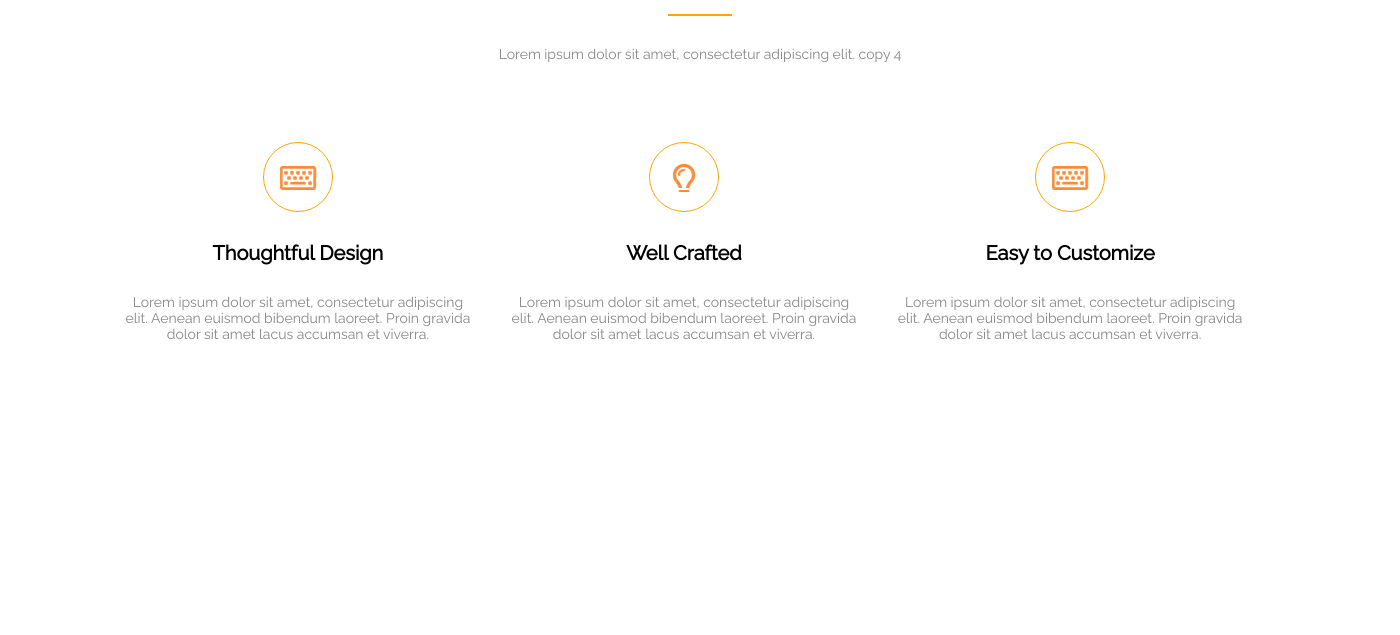
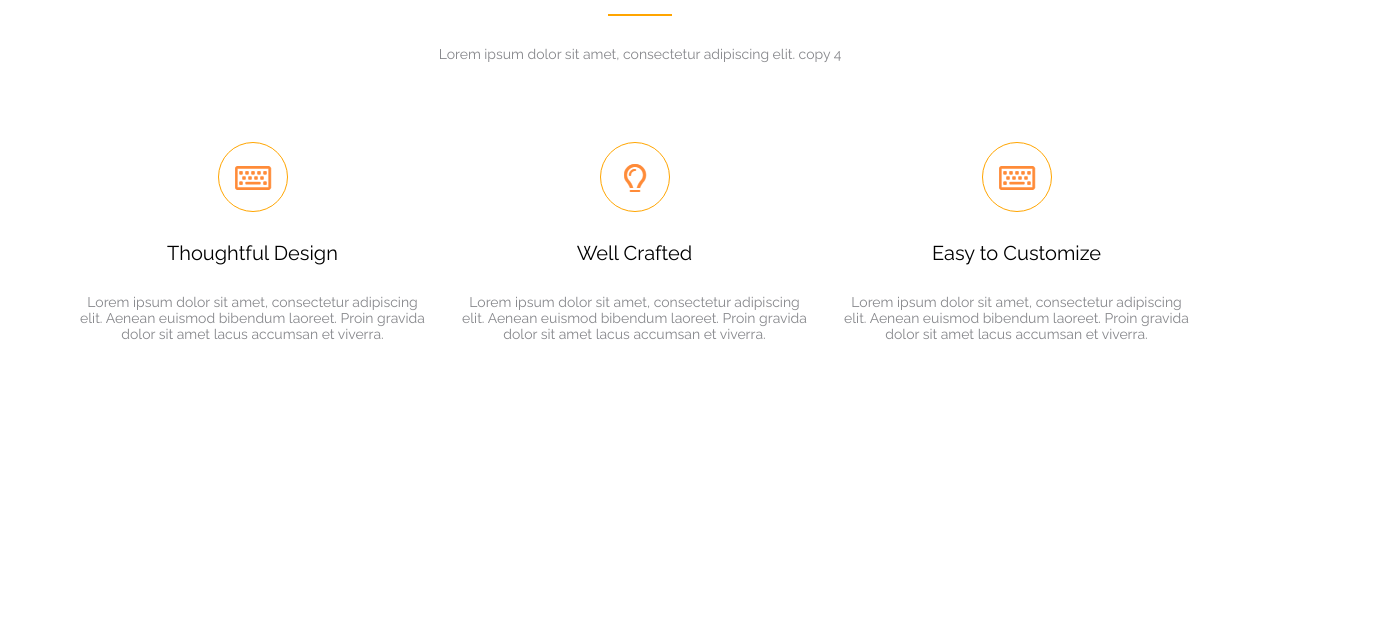
Before and after one commit to wkatkowski/Lesson_2, a plain HTML site: page index.html in a window 1280 px wide. Shown: the part 165-800 px from the top of the page, 1400 px wide, since content can reach past the window. Drawn offline with Linux system fonts and the light colour scheme.

Commit message:
Add files via upload

```diff
--- a/index.html
+++ b/index.html
@@ -8,41 +8,43 @@
     <title>Lesson 2</title>
 </head>
 <body>
-<div class="content">
+    <div class="wrapper">
 
        <div class="heading">
        <h1 class="heading__h">WHY THIS IS AWESOME</h1>
-       </div>
        <div class="rectangle"></div>
        <div><p class="paragraph">Lorem ipsum dolor sit amet, consectetur adipiscing elit. copy 4</p></div>
+       </div>
 
        <div class="content__width">
         <div class="container">
          <div class="circle"></div>
-        <h1 class="heading__hh">Thoughtful Design</h1>
-        <p class="paragraph">Lorem ipsum dolor sit amet, consectetur adipiscing
+         <div class="heading__hh">Thoughtful Design</div>
+         <div class="paragraph">Lorem ipsum dolor sit amet, consectetur adipiscing
              elit. Aenean euismod bibendum laoreet. Proin gravida
-            dolor sit amet lacus accumsan et viverra.</p>
+             dolor sit amet lacus accumsan et viverra.</div>
         </div>
 
         <div class="container">
          <div class="circle circle__1"></div>
-        <h1 class="heading__hh">Well Crafted</h1>
-        <p class="paragraph">Lorem ipsum dolor sit amet, consectetur adipiscing
+        <div class="heading__hh">Well Crafted</div>
+         <div class="paragraph">Lorem ipsum dolor sit amet, consectetur adipiscing
              elit. Aenean euismod bibendum laoreet. Proin gravida
-            dolor sit amet lacus accumsan et viverra.</p>
+             dolor sit amet lacus accumsan et viverra.</div>
         </div>
 
-       <div class="container">
+        <div class="container container__last">
          <div class="circle circle__2"></div>
-        <h1 class="heading__hh">Easy to Customize</h1>
-        <p class="paragraph">Lorem ipsum dolor sit amet, consectetur adipiscing
+         <div class="heading__hh">Easy to Customize</div>
+         <div class="paragraph">Lorem ipsum dolor sit amet, consectetur adipiscing
              elit. Aenean euismod bibendum laoreet. Proin gravida
-            dolor sit amet lacus accumsan et viverra.</p>
+             dolor sit amet lacus accumsan et viverra.</div>
         </div>
+
+
 
     </div>
 
-</div>
+
 </body>
 </html>
--- a/style.css
+++ b/style.css
@@ -4,9 +4,8 @@
     font-family: 'Raleway', sans-serif;
     }
 
-    .content {
-        text-align: center;
-        width: 1400px;
+    .wrapper {
+        margin: 0 auto;
     }
 
     .heading {
@@ -34,14 +33,18 @@
 
     .content__width {
         margin: 0 auto;
-        width: 1400px;
+        width: 1125px;
     }
 
     .container {
-        display: inline-block;
+        float: left;;
         width: 350px;
         height: 197px;
         margin: 80px 32px 104px 0;
+    }
+
+    .container__last {
+        margin-right: 0;
     }
 
     .circle {
```
Lines whose indentation alone changed are shown as unchanged.
